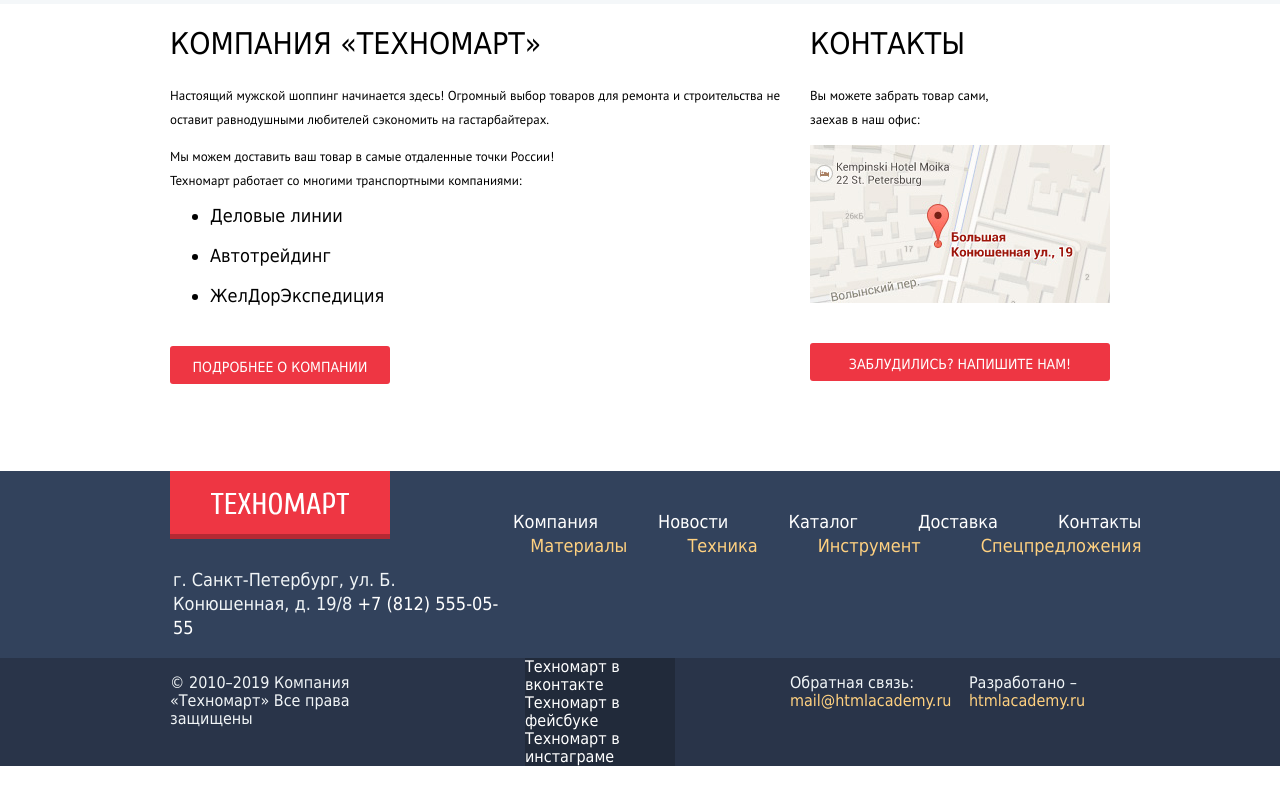
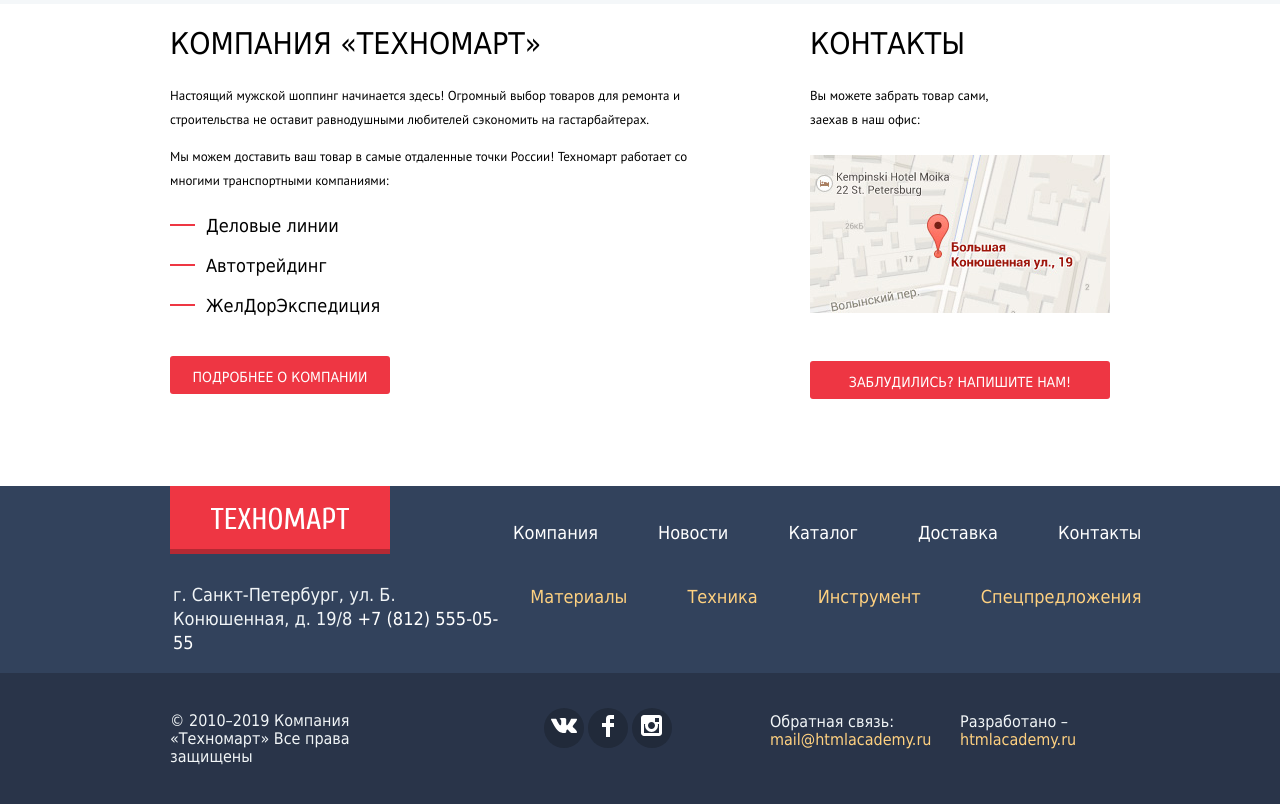
Before and after one commit to nikitalekseevvv/825387-technomart-24, a plain HTML site: page index.html in a window 1280 px wide. Shown: the part 359-1163 px from the top of the page. Before the commit the page ends 1125 px from the top, so only its background shows below. Drawn offline with Linux system fonts and the light colour scheme; a web font is replaced by a local one.

Commit message:
Главная страница
Кроме футера

```diff
--- a/css/style.css
+++ b/css/style.css
@@ -18,11 +18,16 @@ a {
 
 .visually-hidden {
   position: absolute;
+
   width: 1px;
   height: 1px;
   margin: -1px;
   border: 0;
   padding: 0;
+
+  white-space: nowrap;
+
+  clip-path: inset(100%);
   clip: rect(0 0 0 0);
   overflow: hidden;
 }
@@ -476,18 +481,31 @@ a {
 	justify-content: space-between;
 }
 
+.container-info {
+	font-size: 13px;
+	line-height: 24px;
+}
+
 
 
 .main-about-us .button {
 	width: 220px;
 }
 
-.about-us-transfer {
+.main-about-us p {
+	width: 520px;
+}
+
+.about-us-delivery {
 	width: 390px;
+	margin-bottom: 23px;
 }
 
 .main-about-us ul {
+	margin: 0;
+	padding: 0;
 	margin-bottom: 40px;
+	list-style: none;
 }
 
 .main-about-us li {
@@ -495,14 +513,29 @@ a {
 	font-size: 18px;
 	line-height: 20px;
 	margin-bottom: 20px;
+	padding-left: 36px;
+	position: relative;
+}
+
+.main-about-us li::before {
+	content: "";
+	position: absolute;
+	left: 0;
+	top: 8px;
+	width: 25px;
+	height: 2px;
+	background-image: url(../img/li-icon.png);
+
+
 }
 
 .main-contacts p {
 	width: 190px;
+	margin-bottom: 23px;
 }
 
 .main-contacts img {
-	margin-bottom: 32px;
+	margin-bottom: 40px;
 }
 
 .button {
@@ -593,7 +626,7 @@ a {
 .main-footer ul {
 	list-style: none;
 	padding: 0;
-	margin: 0;
+	margin-bottom: 0;
 }
 
 .footer-nav li {
@@ -604,16 +637,20 @@ a {
 	margin-left: 0px;
 }
 
-.footer-nav {
-	margin-top: 39px;
-	flex-grow: 1;
-}
-
 .footer-nav ul {
 	display: flex;
 	justify-content: flex-end;
+	padding: 0;
+	margin: 0;
 }
 
+.footer-nav {
+	margin-top: 35px;
+}
+
+ul.footer-nav-second {
+	margin-top: 40px;
+}
 
 .footer-nav a:hover,
 .footer-nav a:focus {
@@ -636,24 +673,44 @@ a {
 	margin-left: auto;
 	margin-right: auto;
 	display: flex;
-	justify-content: space-between;
 	padding-left: 10px;
 	padding-right: 10px;
 }
 
 .footer-copyright {
-	width: 240px;
+	width: 238px;
+	margin-top: 39px;
+	margin-bottom: 38px;
+	margin-right: 153px;
+
 }
+
+.social-and-link {
+	margin-top: 35px;
+	margin-right: 70px;
+	width: 158px;
+}
+
 .footer-social {
 	padding: 0;
 	margin: 0;
 	list-style: none;
-	width: 150px;
+	display: flex;
+	flex-wrap: wrap;
 }
 
 .footer-social-item {
 	background-color: #212a3a;
+	width: 40px;
+	height: 40px;
+	border-radius: 50%;
+	display: flex;
+	justify-content: center;
+	align-items: center;
+	margin-right: 4px;
+}
 
+.footer-social-item svg {
 }
 
 .footer-social-item:hover,
@@ -662,9 +719,21 @@ a {
 }
 
 .footer-link {
-	width: 320px;
 	display: flex;
-	justify-content: space-around;
+}
+
+.footer-link p {
+	margin-top: 40px;
+}
+
+.link-mail {
+	padding-left: 10px;
+	width: 160px;
+}
+
+.link-site {
+	padding-left: 30px;
+	width: 150px;
 }
 
 .footer-link a {
--- a/index.html
+++ b/index.html
@@ -62,8 +62,7 @@
       <section class="main-about-us">
         <h2>Компания «Техномарт»</h2>
         <p>Настоящий мужской шоппинг начинается здесь! Огромный выбор товаров для ремонта и строительства не оставит равнодушными любителей сэкономить на гастарбайтерах.</p>
-        <p class="about-us-transfer">Мы можем доставить ваш товар в самые отдаленные точки России!
-        Техномарт работает со многими транспортными компаниями:</p>
+        <p class="about-us-delivery">Мы можем доставить ваш товар в самые отдаленные точки России! Техномарт работает со многими транспортными компаниями:</p>
         <ul>
           <li>Деловые линии</li>
           <li>Автотрейдинг</li>
@@ -104,6 +103,7 @@
             <li><a href="delivey.html">Доставка</a></li>
             <li><a href="contacts.html">Контакты</a></li>
           </ul>
+
           <ul class="footer-nav-second">
             <li><a href="#">Материалы</a></li>
             <li><a href="#">Техника</a></li>
@@ -120,18 +120,18 @@
 
           <div class="social-and-link">
             <ul class="footer-social">
-              <li class="footer-social-item social-item-vk"><a href="#"><span>Техномарт в вконтакте</span></a></li>
-              <li class="footer-social-item social-item-fb"><a href="#"><span>Техномарт в фейсбуке</span></a></li>
-              <li class="footer-social-item social-item-ig"><a href="#"><span>Техномарт в инстаграме</span></a></li>
+              <li class="footer-social-item social-item-vk"><a href="#"><span class="visually-hidden">Техномарт в вконтакте</span><svg xmlns="http://www.w3.org/2000/svg" width="26" height="15" viewBox="0 0 26 15"><path fill="#FFF" d="M16.138 11.51c.956-.309 2.18 2.04 3.483 2.939.978.681 1.727.534 1.727.534l3.473-.05s1.815-.112.957-1.554c-.071-.12-.503-1.069-2.585-3.022-2.177-2.043-1.882-1.712.739-5.244 1.597-2.153 2.236-3.468 2.036-4.028-.192-.539-1.365-.399-1.365-.399L20.69.713c-.381.001-.704.119-.851.515-.003.004-.621 1.666-1.445 3.079-1.741 2.989-2.436 3.148-2.724 2.961-.661-.433-.494-1.737-.494-2.664 0-2.897.432-4.105-.846-4.417-.427-.104-.739-.172-1.828-.182-1.392-.021-2.574 0-3.244.329-.445.223-.786.712-.579.74.26.035.843.16 1.155.586.401.552.389 1.789.389 1.789s.229 3.411-.54 3.834c-.528.29-1.25-.302-2.803-3.016-.793-1.388-1.392-2.922-1.392-2.922s-.116-.285-.326-.441c-.25-.185-.6-.244-.6-.244L.848.684S.29.7.085.946c-.182.218-.015.668-.015.668s2.909 6.881 6.203 10.347c3.02 3.182 6.452 2.971 6.452 2.971h1.555s.469-.054.709-.312c.224-.24.214-.691.214-.691s-.031-2.109.935-2.419z"/></svg></a></li>
+              <li class="footer-social-item social-item-fb"><a href="#"><span class="visually-hidden">Техномарт в фейсбуке</span><svg xmlns="http://www.w3.org/2000/svg" width="12" height="22" viewBox="0 0 12 22"><path fill="#FFF" d="M12 4V0H8a4 4 0 0 0-4 4v4H0v4h4v10h4V12h4V8H8V4h4z"/></svg></a></li>
+              <li class="footer-social-item social-item-ig"><a href="#"><span class="visually-hidden">Техномарт в инстаграме</span><svg xmlns="http://www.w3.org/2000/svg" width="21" height="21" viewBox="0 0 21 21"><path fill="#FFF" d="M18 0H3C1.35 0 0 1.35 0 3v15c0 1.65 1.35 3 3 3h15c1.65 0 3-1.35 3-3V3c0-1.65-1.35-3-3-3zm-7.5 7c1.93 0 3.5 1.57 3.5 3.5S12.43 14 10.5 14 7 12.43 7 10.5 8.57 7 10.5 7zM18 18H3V9h1.181A6.504 6.504 0 0 0 4 10.5a6.5 6.5 0 1 0 13 0 6.45 6.45 0 0 0-.181-1.5H18v9zm0-11h-4V3h4v4z"/></svg></a></li>
             </ul>
           </div>
 
           <div class="footer-link">
-          <p>
+          <p class="link-mail">
             Обратная связь:
             <a href="mailto:mail@htmlacademy.ru" aria-label="Написать разработчику">mail@htmlacademy.ru</a>
           </p>
-          <p>
+          <p class="link-site">
             Разработано &ndash;
             <a href="https://htmlacademy.ru/intensive/htmlcss" aria-label="Перейти на сайт разработчика">htmlacademy.ru</a>
           </p>
```
